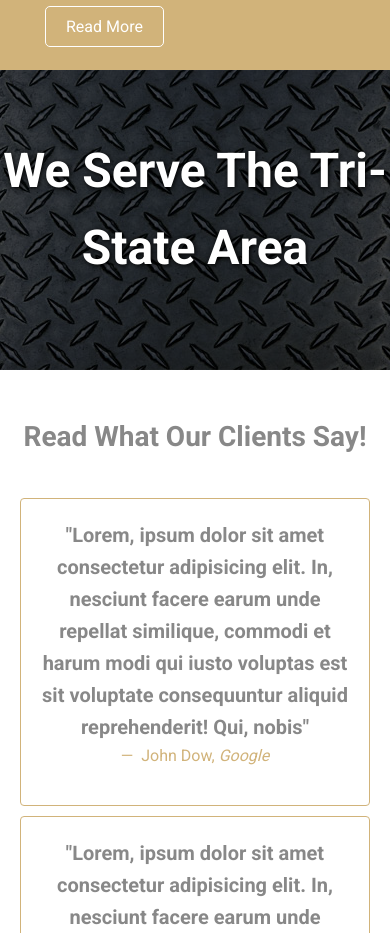
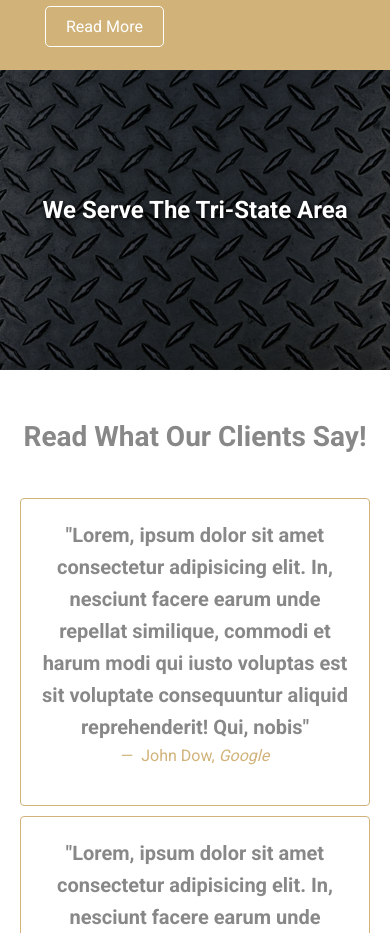
Before and after one commit to marcsanchez1/infinity, a plain HTML site: page index.html in a window 390 px wide. Shown: the part 2620-3553 px from the top of the page. Drawn offline with nearby package versions, Linux system fonts and the light colour scheme.

Commit message:
Adjusted parallax text for mobile

```diff
--- a/css/mobile.css
+++ b/css/mobile.css
@@ -22,3 +22,7 @@
 #meet-the-team .gold-rule {
   display: block;
 }
+
+#parallax p.parallax-text {
+  font-size: 1.5rem;
+}
--- a/css/styles.css
+++ b/css/styles.css
@@ -63,6 +63,7 @@ section {
 
 .normal-text {
   font-weight: 400;
+  font-size: 16px;
 }
 
 .section-title {
```
